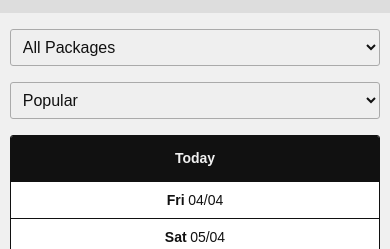
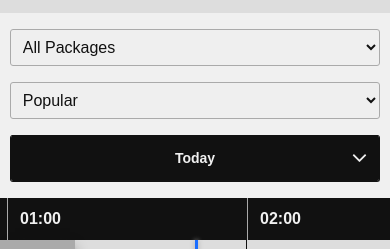
Before and after one commit to michaelthorne/epg, a plain HTML site: page index.html in a window 390 px wide. Shown: the part 253-502 px from the top of the page. Drawn offline with Linux system fonts and the light colour scheme.

Commit message:
Toggle days filter on small screens

```diff
--- a/assets/js/main.js
+++ b/assets/js/main.js
@@ -11,6 +11,7 @@ var main = {
          */
 
         components.epg();
+        components.days();
     }
 };
 
@@ -92,5 +93,41 @@ var components = {
                 }, 500);
             }
         }
+    },
+
+    /* Days
+       ========================================================================== */
+
+    days: function ()
+    {
+        var component_days = $('[data-component="days"]');
+
+        if (component_days.length > 0)
+        {
+            var toggle = $('[data-action="toggle"]', component_days);
+            var toggle_icon = $('.icon', toggle);
+            var icon_down = 'fa-angle-down';
+            var icon_up = 'fa-angle-up';
+
+            toggle.on('click', function (e)
+            {
+                e.preventDefault();
+
+                // Toggle the display of all other items
+                $('li[class!="today"]', component_days).toggle();
+
+                // Toggle the class
+                if (toggle_icon.hasClass(icon_down))
+                {
+                    toggle_icon.removeClass(icon_down);
+                    toggle_icon.addClass(icon_up);
+                }
+                else
+                {
+                    toggle_icon.removeClass(icon_up);
+                    toggle_icon.addClass(icon_down);
+                }
+            });
+        }
     }
 };
--- a/assets/less/epg.less
+++ b/assets/less/epg.less
@@ -87,6 +87,7 @@
             .list-days {
                 background-color: @colour-white;
                 border: 1px solid @colour-grey-dark;
+                border-top: 0;
                 .border-radius(3px);
                 display: inline-block;
                 float: left;
@@ -105,18 +106,23 @@
                  */
 
                 li {
-                    border-bottom: 1px solid @colour-grey-dark;
+                    border-top: 1px solid @colour-grey-dark;
+                    display: none;
 
                     @media all and (min-width: @bp-small) {
                         border-right: 1px solid @colour-grey-dark;
                         border-bottom: 0;
+                        display: block;
                         float: left;
                         height: 2.813em; /* 45 / 16 */
                     }
 
+                    &:first-child {
+                        border-top: 0;
+                    }
+
                     &:last-child {
                         border-right: 0;
-                        border-bottom: 0;
                     }
 
                     /**
@@ -125,15 +131,36 @@
 
                     &.today {
                         background-color: @colour-grey-dark;
+                        border-top: 1px solid @colour-grey-dark;
+                        display: block;
+                        position: relative;
 
                         /* Anchor */
                         a {
                             color: @colour-white-dark;
                             line-height: 3.25;
+                            position: relative;
 
                             &:focus,
                             &:hover {
                                 background-color: @colour-grey-dark;
+                            }
+
+                            /* Toggle */
+                            &.toggle {
+                                font-size: 1.5em; /* 20 / 16 */
+                                line-height: 1.8;
+                                height: 100%;
+                                padding-right: 0.5em;
+                                padding-left: 0.5em;
+                                position: absolute;
+                                right: 0;
+                                top: 0;
+                                vertical-align: middle;
+
+                                @media all and (min-width: @bp-small) {
+                                    display: none;
+                                }
                             }
                         }
                     }
@@ -252,8 +279,12 @@
 
     .epg-timeline {
         background-color: @colour-grey-dark;
-        padding-left: 90px;
+        padding-left: 75px;
         width: 5850px;
+
+        @media all and (min-width: @bp-small) {
+            padding-left: 90px;
+        }
 
         /**
          * List
@@ -289,8 +320,12 @@
         .box-shadow(5px 0 15px -10px @colour-grey-dark);
         left: 0;
         position: absolute;
-        width: 90px;
+        width: 75px;
         z-index: 4;
+
+        @media all and (min-width: @bp-small) {
+            width: 90px;
+        }
 
         /**
          * List
@@ -342,8 +377,12 @@
      */
 
     .epg-programmes {
-        margin-left: 90px;
+        margin-left: 75px;
         position: relative;
+
+        @media all and (min-width: @bp-small) {
+            margin-left: 90px;
+        }
 
         /**
          * Marker
--- a/index.html
+++ b/index.html
@@ -65,8 +65,8 @@
                     </form><!-- // Filters -->
 
                     <div class="epg-nav-days">
-                        <ol class="list list-days">
-                            <li class="today"><a href="index.html">Today</a></li>
+                        <ol class="list list-days" data-component="days">
+                            <li class="today"><a href="index.html">Today</a><a href="index.html" class="toggle" data-action="toggle"><span class="icon fa fa-angle-down" aria-hidden="true"></span></a></li>
                             <li><a href="index.html">Fri<span class="date">04/04</span></a></li>
                             <li><a href="index.html">Sat<span class="date">05/04</span></a></li>
                             <li><a href="index.html">Sun<span class="date">06/04</span></a></li>
```
Also changed, not shown: assets/css/main.css.
